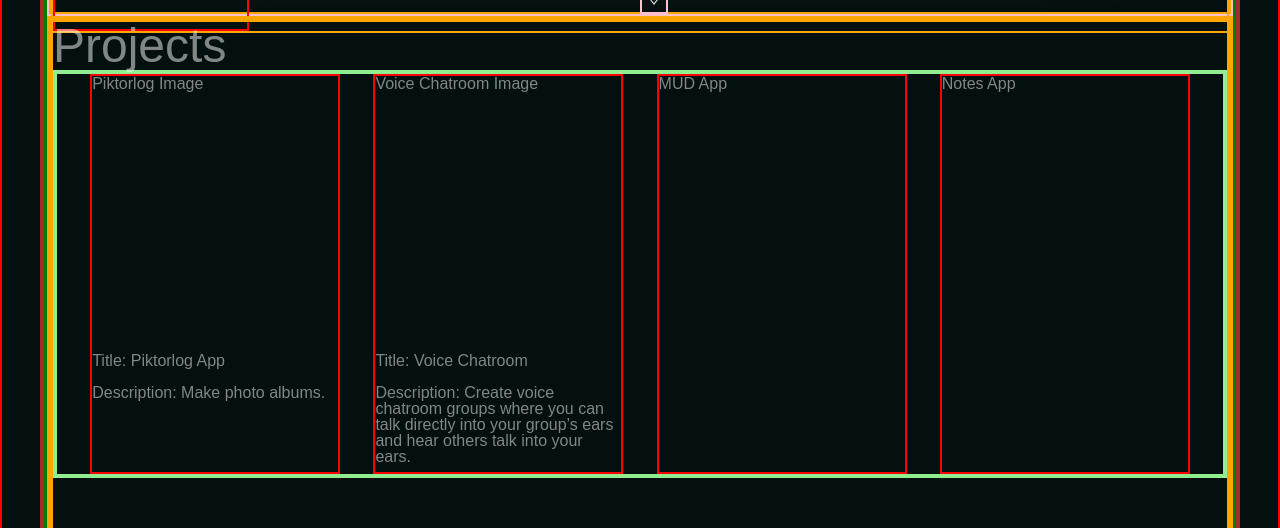
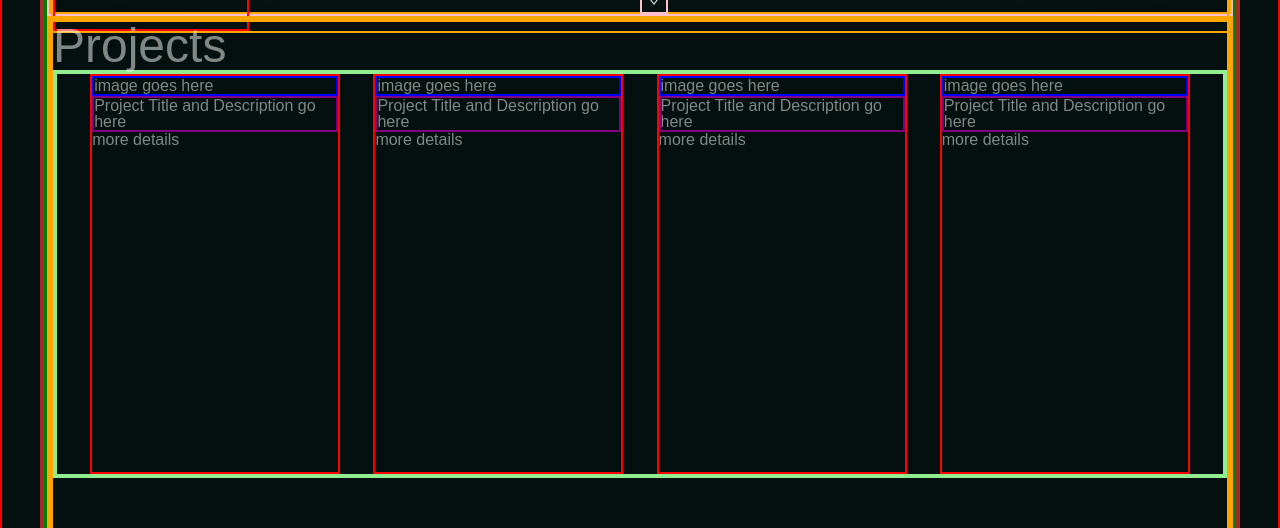
Before and after one commit to adrianadames/PortfolioWebsite, a React (Create React App) app in the folder portfolio-website/: page / in a window 1280 px wide. Shown: the part 793-1321 px from the top of the page. Built offline with nearby package versions, Linux system fonts and the light colour scheme; grey boxes are pictures that could not be loaded.

Commit message:
Conditional formatting for switching card view (basic view vs details view) and display of card text done.

```diff
--- a/portfolio-website/src/Components/Home.js
+++ b/portfolio-website/src/Components/Home.js
@@ -1,6 +1,8 @@
 import React from 'react';
 import styled from 'styled-components';
 import headshot from '../images/devHeadshotBWCropped2.jpg';
+import projectsData from '../projectsData';
+import ProjectCard from './ProjectCard'
 
 const HomeOuterContainer = styled.div`
     display: flex;
@@ -174,17 +176,6 @@ const ProjectsContainerDiv = styled.div`
     flex-wrap:wrap;
 `;
 
-const ProjectContainerDiv = styled.div`
-    border:2px solid red;
-    width:250px;
-    height:400px;
-    display:flex;
-    flex-direction:column;
-`;
-
-
-
-
 
 function Home() {
 
@@ -228,36 +219,14 @@ function Home() {
                     <BottomSection>
                         <MainHeadlineH2>Projects</MainHeadlineH2>
                         <ProjectsContainerDiv>
-                            <ProjectContainerDiv>
-                                <div style = {{height:'70%'}}>
-                                    Piktorlog Image
-                                </div>
-                                <div>
-                                    Title: Piktorlog App
-                                    <br></br>
-                                    <br></br>
-                                    Description: Make photo albums.
-                                </div>
-
-                            </ProjectContainerDiv>
-                            <ProjectContainerDiv>
-                                <div style = {{height:'70%'}}>
-                                    Voice Chatroom Image
-                                </div>
-                                <div>
-                                    Title: Voice Chatroom
-                                    <br></br>
-                                    <br></br>
-                                    Description: Create voice chatroom groups where you can talk directly into your group’s ears and hear others talk into your ears.
-                                </div>
-
-                            </ProjectContainerDiv>
-                            <ProjectContainerDiv>
-                                MUD App
-                            </ProjectContainerDiv>
-                            <ProjectContainerDiv>
-                                Notes App
-                            </ProjectContainerDiv>
+                            {projectsData.map((projectData, index) => {
+                                return (
+                                    <ProjectCard
+                                        key={index}
+                                        projectData={projectData}
+                                    />
+                                )
+                            })}
                         </ProjectsContainerDiv>
                     </BottomSection>
                 </Main>
--- a/portfolio-website/src/Components/ProjectCard.js
+++ b/portfolio-website/src/Components/ProjectCard.js
@@ -1,20 +1,83 @@
-import React from 'react';
+import React, { useState } from 'react';
 import styled from 'styled-components';
 import image from '../images/mud1.PNG';
 
-const ProjectCardDiv = styled.div`
+const ProjectCardBasicDiv = styled.div`
+    border:2px solid red;
+    width:250px;
+    height:400px;
     display:flex;
+    flex-direction:column;
 `;
 
+const ProjectCardDetailsDiv = styled.div`
+    border:3px solid pink;
+    width:250px;
+    height:400px;
+    display:flex;
+    flex-direction:column;
+`;
 
-function Project(props) {
+// ok. so this card will have two sides.
+// one side will have project image, project title, and project description
+// other side will have my project responsibilities/accomplishments, the tech stack, a link leading to the deployed site, and the github link for the project
+
+const ProjectCard = (props) => {
     console.log('props =', props)
+
+    const [projectData, setProjectData] = useState(props.projectData);
+
+    const [projectDetailsView, setProjectDetailsView] = useState(false);
+
+    const toggleCardView = () => {setProjectDetailsView(!projectDetailsView)};
+
     return (
+        <>
+            {!projectDetailsView
+                ?
+                <ProjectCardBasicDiv>
+                    {console.log(projectData)}
+                    <div style = {{'border':'2px solid blue'}}>
+                        image goes here
+                    </div>
+                    <div style = {{'border':'2px solid purple'}}>
+                        Project Title and Description go here
+                    </div>
+                    <div onClick = {() => toggleCardView()}>
+                        more details
+                    </div>
+                </ProjectCardBasicDiv>
+                :
+                <ProjectCardDetailsDiv>
+                    {console.log(projectData)}
+                    <div style = {{'border':'2px solid blue'}}>
+                        <h3>Responsibilities</h3>
+                        <ul>
+                            {projectData.responsibilities.map(item => {
+                                return (
+                                    <li>{item}</li>
+                                )
+                            })}
+                        </ul>
+                    </div>
+                    <div style = {{'border':'2px solid purple'}}>
+                        <h3>Tech Stack</h3>
+                        <ul>
+                            {projectData.techStack.map(item => {
+                                return (
+                                    <li>{item}</li>
+                                )
+                            })}
+                        </ul>
+                    </div>
+                    <div onClick = {() => toggleCardView()}>
+                        back to basic view
+                    </div>
+                </ProjectCardDetailsDiv>
+            }
 
-        <ProjectCardDiv>
-
-        </ProjectCardDiv>
+        </>
     )
 };
 
-export default Project;
+export default ProjectCard;
```
